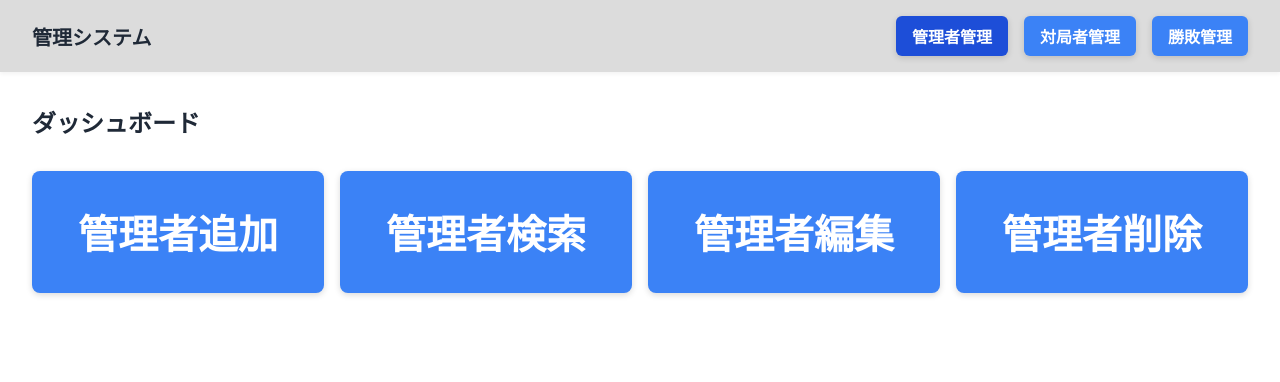
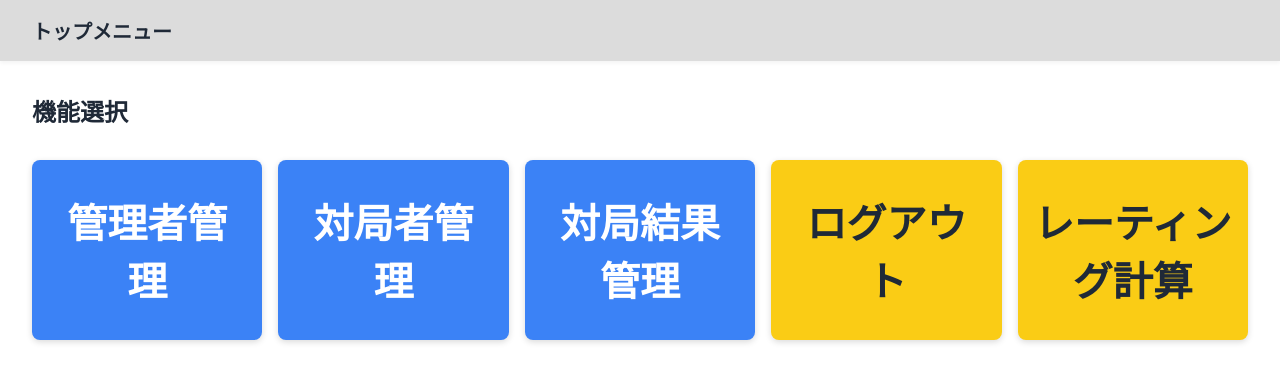
Before and after one commit to inunu1/next-rate, a Next.js app in the folder next-rate/: page /dashboard in a window 1280 px wide. Shown: the top 382 px of the page. Built offline with nearby package versions, Linux system fonts and the light colour scheme.

Commit message:
トップメニュー画面基本設計書をコミット

```diff
--- a/next-rate/src/app/dashboard/page.tsx
+++ b/next-rate/src/app/dashboard/page.tsx
@@ -1,4 +1,4 @@
-'use client'; // Next.js のクライアントコンポーネント指定
+'use client';
 
 import { useState } from 'react';
 import styles from './Dashboard.module.css';
@@ -7,46 +7,18 @@ import styles from './Dashboard.module.css';
 // 型定義
 // ==============================
 
-// カテゴリー（管理者・対局者・勝敗）
-type Category = 'admin' | 'player' | 'result';
-
-// ポップアップの種類（各操作に対応）
-type PopupKey =
-  | 'admin-add' | 'admin-search' | 'admin-edit' | 'admin-delete'
-  | 'player-list' | 'player-add' | 'player-edit' | 'player-delete'
-  | 'result-record' | 'result-search' | 'result-edit' | 'result-delete';
+// 操作キー（ポップアップが必要な機能のみ）
+type PopupKey = 'logout' | 'rating';
 
 // ポップアップタイトル（日本語表示）
 const popupTitles: Record<PopupKey, string> = {
-  'admin-add': '管理者追加',
-  'admin-search': '管理者検索',
-  'admin-edit': '管理者編集',
-  'admin-delete': '管理者削除',
-  'player-list': '対局者一覧',
-  'player-add': '対局者追加',
-  'player-edit': '対局者編集',
-  'player-delete': '対局者削除',
-  'result-record': '勝敗記録',
-  'result-search': '勝敗検索',
-  'result-edit': '勝敗編集',
-  'result-delete': '勝敗削除',
-};
-
-// カテゴリーごとのボタン構成
-const categoryButtons: Record<Category, PopupKey[]> = {
-  admin: ['admin-add', 'admin-search', 'admin-edit', 'admin-delete'],
-  player: ['player-list', 'player-add', 'player-edit', 'player-delete'],
-  result: ['result-record', 'result-search', 'result-edit', 'result-delete'],
+  logout: 'ログアウト',
+  rating: 'レーティング計算',
 };
 
 export default function DashboardPage() {
-  // 現在選択されているカテゴリー（初期値: admin）
-  const [selectedCategory, setSelectedCategory] = useState<Category>('admin');
-
-  // 表示中のポップアップ（null なら非表示）
   const [activePopup, setActivePopup] = useState<PopupKey | null>(null);
 
-  // ポップアップを閉じる関数
   const closePopup = () => setActivePopup(null);
 
   return (
@@ -54,46 +26,41 @@ export default function DashboardPage() {
       {/* 🔝 ナビゲーションバー */}
       <header className={styles.header}>
         <div className={styles.navContainer}>
-          <h1 className={styles.logo}>管理システム</h1>
-          <nav className={styles.nav}>
-            {/* カテゴリー切り替えボタン */}
-            {(['admin', 'player', 'result'] as Category[]).map((cat) => (
-              <button
-                key={cat}
-                onClick={() => setSelectedCategory(cat)}
-                className={`${styles.navLink} ${selectedCategory === cat ? styles.active : ''}`}
-              >
-                {/* 最初のボタン名を「管理」に置換して表示 */}
-                {popupTitles[categoryButtons[cat][0]].replace(/(追加|一覧|記録)/, '管理')}
-              </button>
-            ))}
-          </nav>
+          <h1 className={styles.logo}>トップメニュー</h1>
         </div>
       </header>
 
       {/* 📦 メインコンテンツ */}
       <main className={styles.main}>
-        <h2 className={styles.title}>ダッシュボード</h2>
+        <h2 className={styles.title}>機能選択</h2>
 
-        {/* 選択カテゴリーに応じた操作ボタン群 */}
         <div className={styles.grid}>
-          {categoryButtons[selectedCategory].map((key) => (
-            <button
-              key={key}
-              onClick={() => setActivePopup(key)}
-              className={styles.buttonBlue}
-            >
-              {popupTitles[key]}
-            </button>
-          ))}
+          {/* 画面遷移系ボタン */}
+          <button className={styles.buttonBlue} onClick={() => window.location.href = '/admin'}>
+            管理者管理
+          </button>
+          <button className={styles.buttonBlue} onClick={() => window.location.href = '/player'}>
+            対局者管理
+          </button>
+          <button className={styles.buttonBlue} onClick={() => window.location.href = '/result'}>
+            対局結果管理
+          </button>
+
+          {/* 機能呼び出し系ボタン（ポップアップ表示） */}
+          <button className={styles.buttonYellow} onClick={() => setActivePopup('logout')}>
+            ログアウト
+          </button>
+          <button className={styles.buttonYellow} onClick={() => setActivePopup('rating')}>
+            レーティング計算
+          </button>
         </div>
 
-        {/* 🪟 ポップアップ表示（activePopup がある場合） */}
+        {/* 🪟 ポップアップ表示 */}
         {activePopup && (
           <div className={styles.modalOverlay}>
             <div className={styles.modal}>
               <h3>{popupTitles[activePopup]}</h3>
-              <p>ここに「{popupTitles[activePopup]}」のフォームや操作を追加できます。</p>
+              <p>ここに「{popupTitles[activePopup]}」の処理を実装してください。</p>
               <button onClick={closePopup} className={styles.buttonYellow}>閉じる</button>
             </div>
           </div>
```
Also changed, not shown: next-rate/components/modals/admin/AdminAddModal.tsx (added, +19 -0 lines), 2 other files (tests, documents, lock files or other folders).
